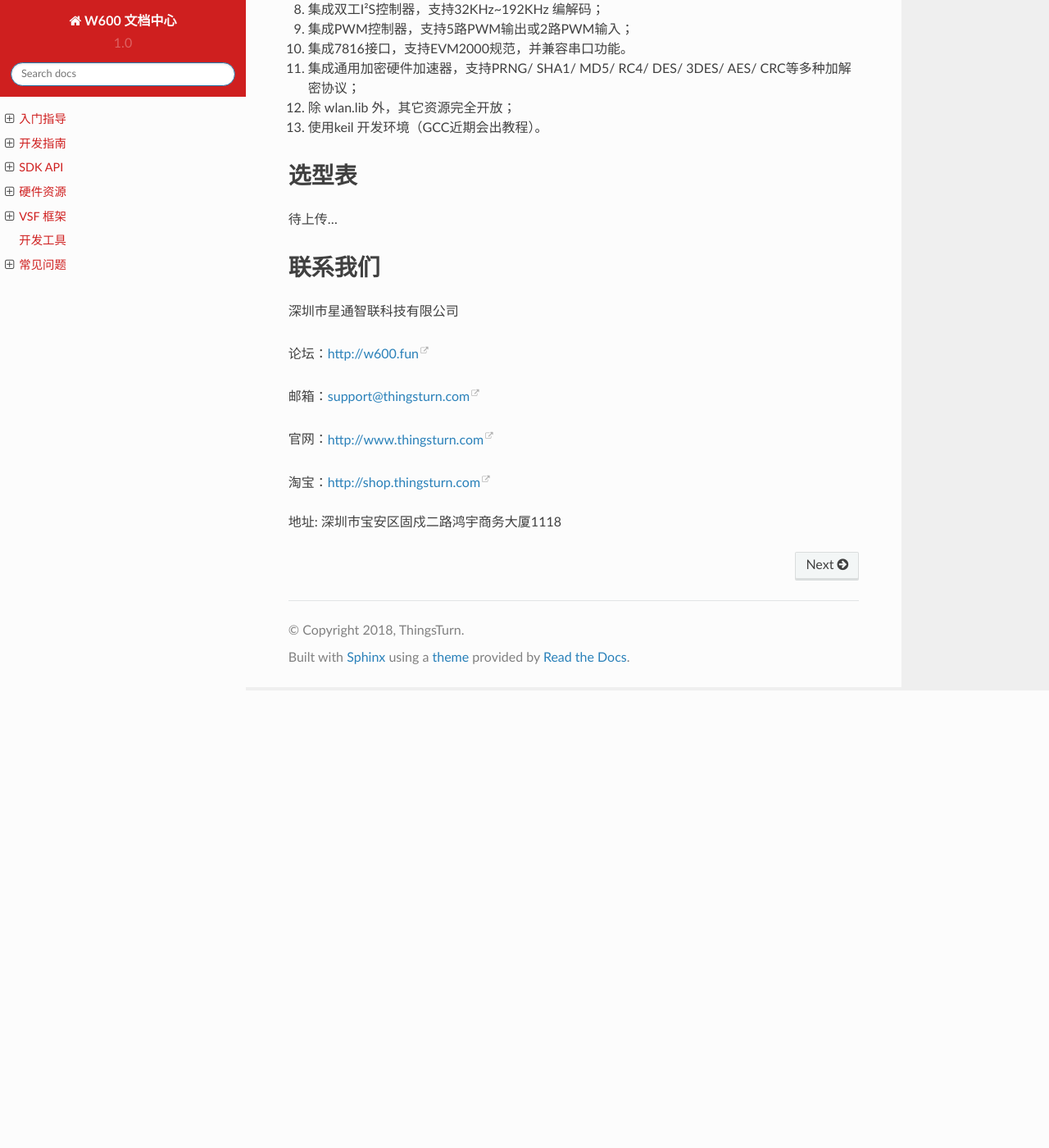
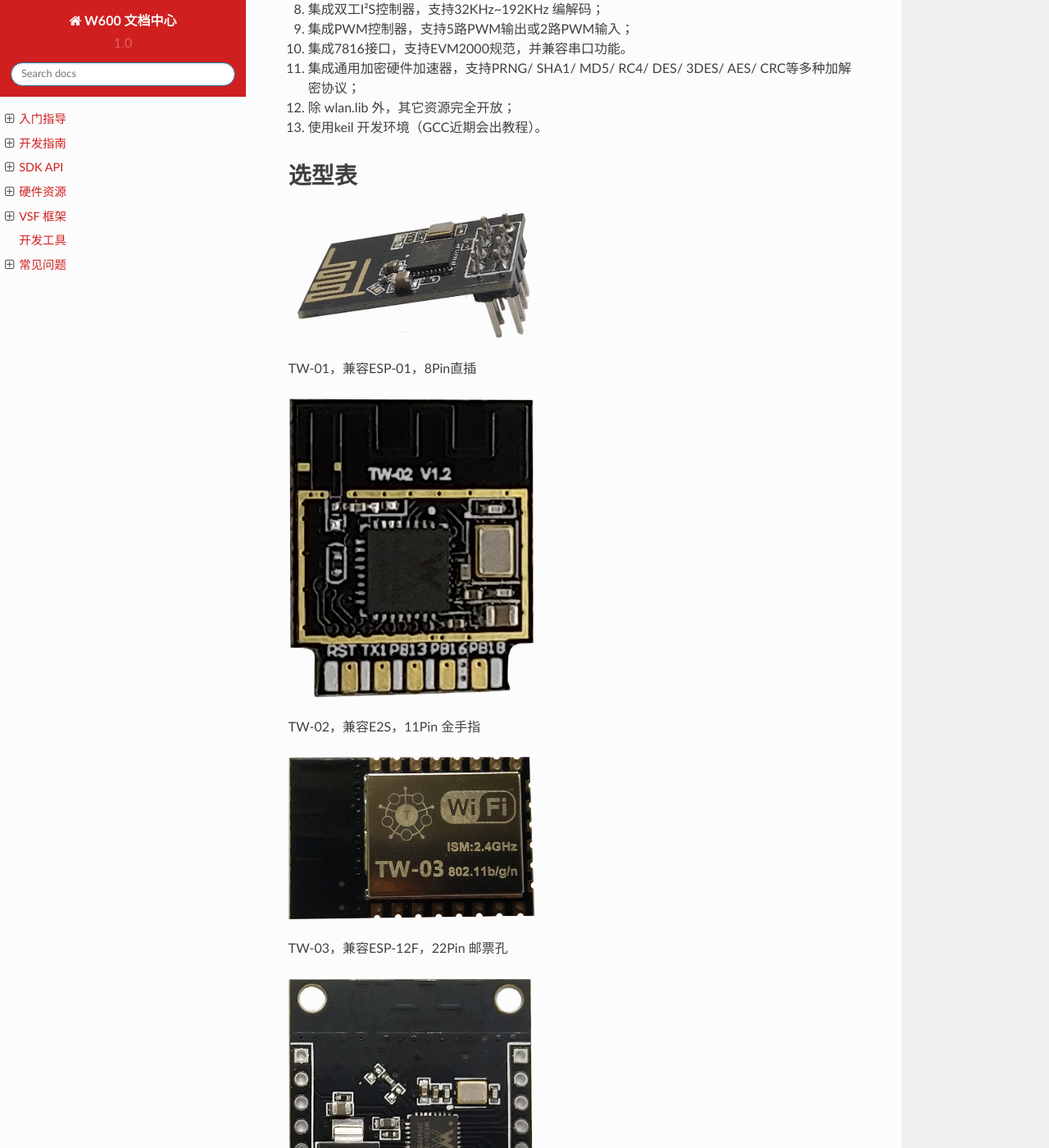
Before and after one commit to szqt/docs, a Sphinx documentation site: the page built from source/index.rst, in a window 1280 px wide and 1400 px high, scrolled down 558 px. Shown: the whole window at 82% size. Built offline with Sphinx 7.4.7 and the Read the Docs theme 2.0.0, drawn with Linux system fonts in a browser that asks for light colours.

Commit message:
添加首页选型图

```diff
--- a/source/index.rst
+++ b/source/index.rst
@@ -24,7 +24,25 @@
 
 选型表
 =========
-待上传...
+.. image:: img/tw_01.png
+   :width: 300px
+
+TW-01，兼容ESP-01，8Pin直插
+
+.. image:: img/tw_02.png
+   :width: 300px
+
+TW-02，兼容E2S，11Pin 金手指
+
+.. image:: img/tw_03.png
+   :width: 300px
+
+TW-03，兼容ESP-12F，22Pin 邮票孔
+
+.. image:: img/tb_01.png
+   :width: 300px
+
+TB-01，全IO引出，支持一键下载
 
 联系我们
 ==========
```
